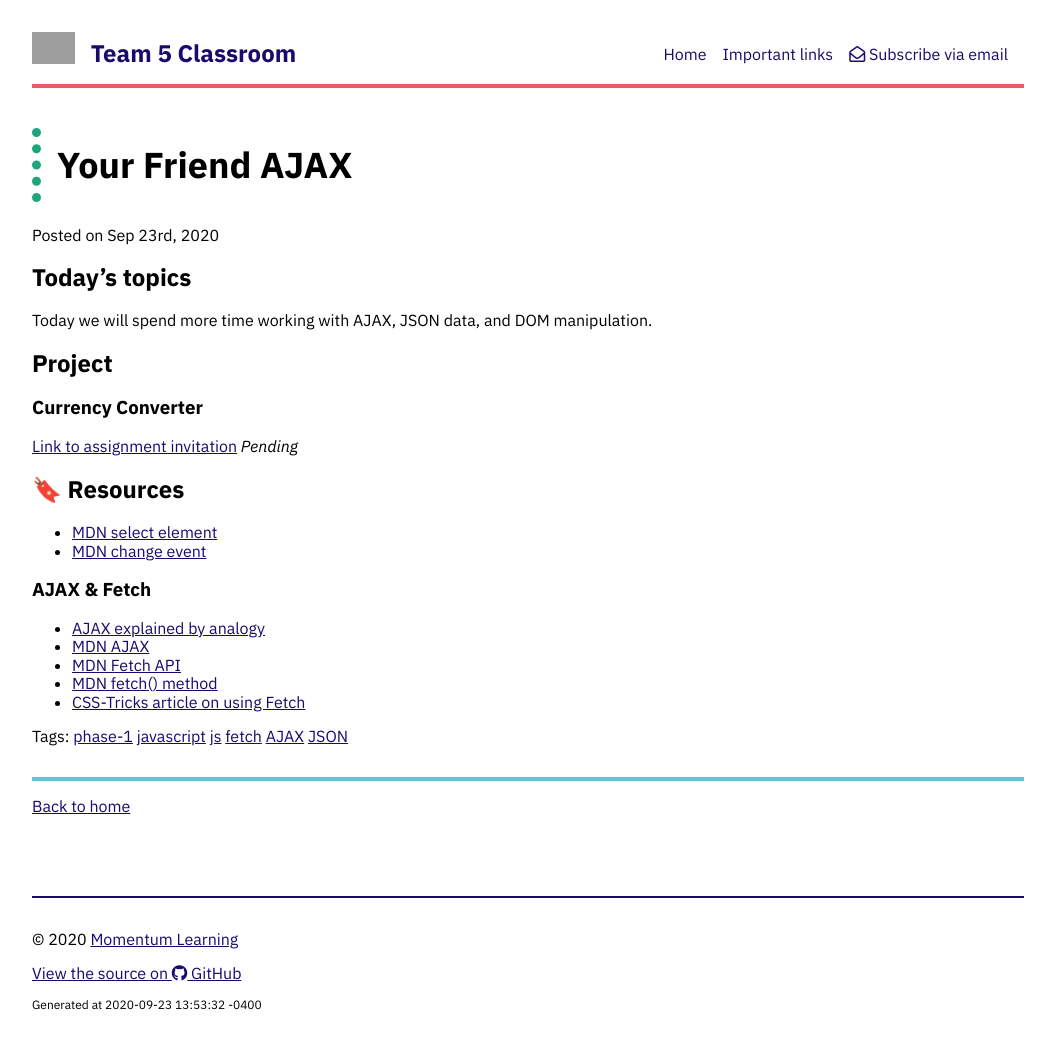
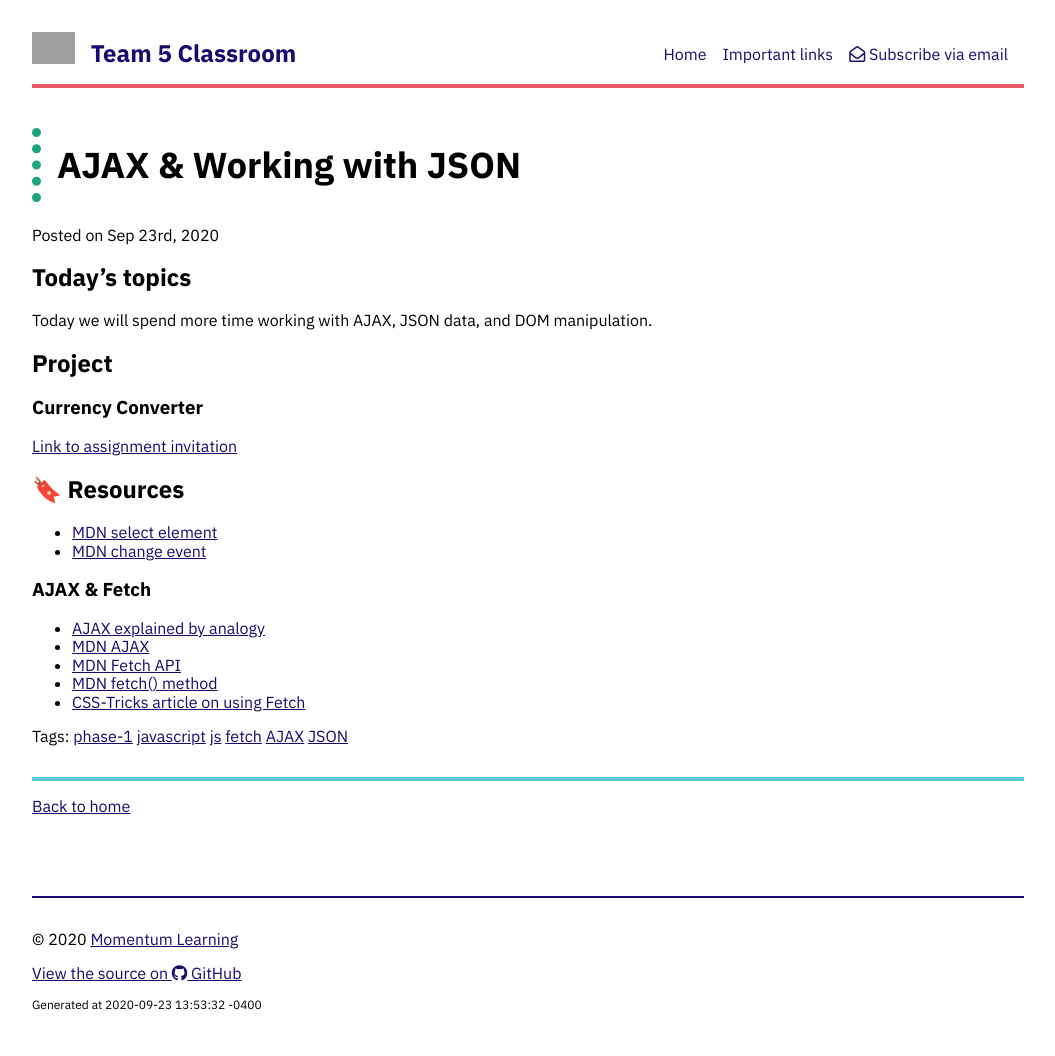
Before and after one commit to momentum-team-5/momentum-team-5.github.io, a Jekyll site: the page built from _posts/2020-09-23-more-ajax.md, in a window 1280 px wide. Shown: the whole page, without its empty margins (112-1167 px from the left). Built offline with Jekyll 4.4.1, drawn with Linux system fonts in a browser that asks for light colours; nearby versions of some CDN libraries; grey boxes are pictures that could not be loaded.

Commit message:
Add more ajax content

```diff
--- a/_posts/2020-09-23-more-ajax.md
+++ b/_posts/2020-09-23-more-ajax.md
@@ -1,6 +1,6 @@
 ---
 layout: post
-title: Your Friend AJAX
+title: AJAX & Working with JSON
 tags: phase-1 javascript js fetch AJAX JSON
 ---
 
@@ -12,7 +12,7 @@ Today we will spend more time working with AJAX, JSON data, and DOM manipulation
 
 ### Currency Converter
 
-[Link to assignment invitation]() _Pending_
+[Link to assignment invitation](https://classroom.github.com/a/LMR1xtXq)
 
 ## 🔖 Resources
 
```
